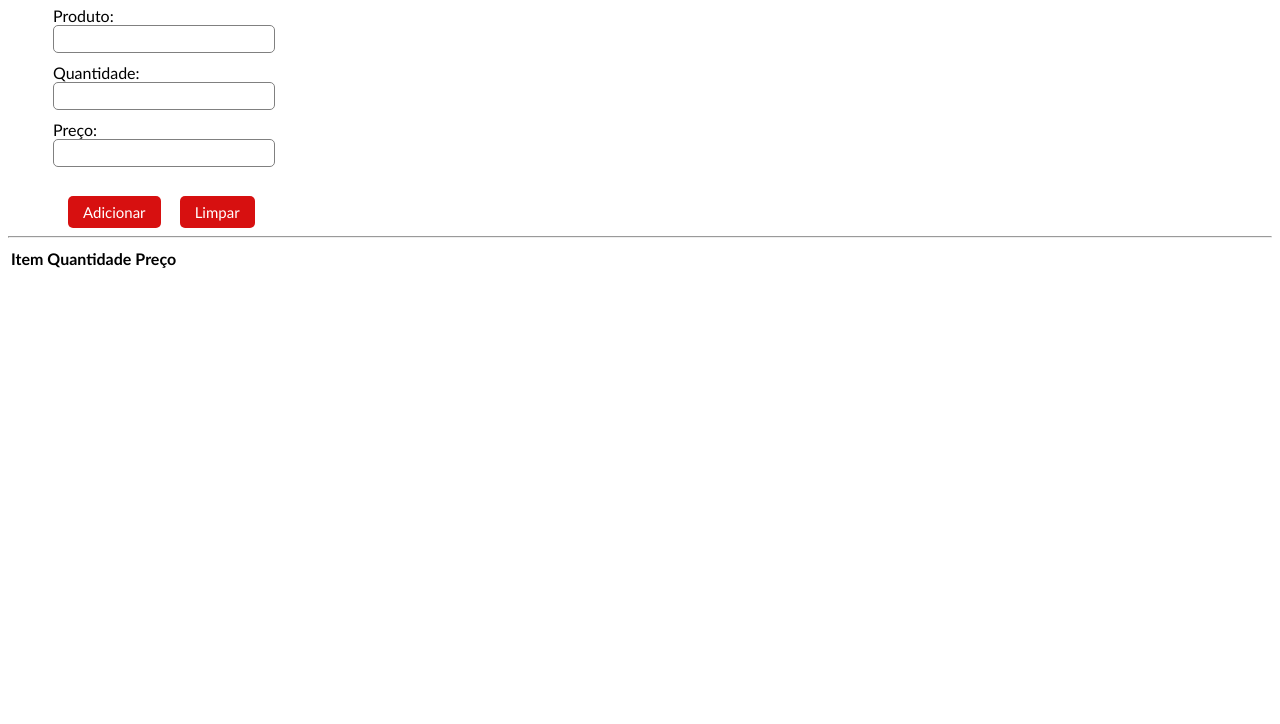
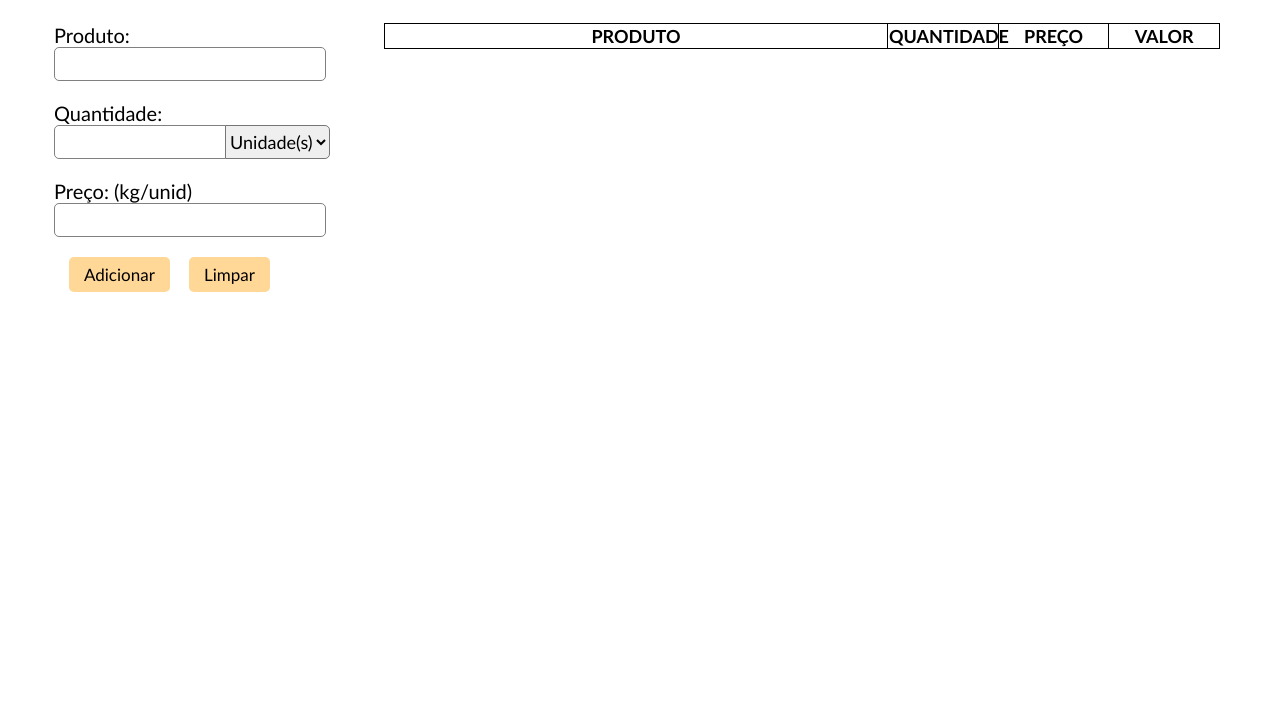
Before and after one commit to RafaFigueiroa/progweb-unicap, a plain HTML site: page lista-compras/index.html in a window 1280 px wide. Shown: the part 76-800 px from the top of the page. Drawn offline with Linux system fonts and the light colour scheme.

Commit message:
css e estruturação do html

```diff
--- a/lista-compras/index.html
+++ b/lista-compras/index.html
@@ -10,34 +10,54 @@
     <script src="script.js" defer></script>
 </head>
 <body>
-    <div class="content">
+    <header>
         <h1>Lista de Compras</h1>
-        <form>
-            <label for="inputNomeItem">Produto:</label> <br>
-            <input id="inputNomeItem" type="text"> <br>
+    </header>
+    <main>
+        <aside class="add-item">
+            <div class="container">
+                <div class="propriedade">
+                    <label for="input-produto">Produto:</label> <br>
+                    <input id="input-produto" type="text">
+                </div>
 
-            <label for="inputQtd">Quantidade:</label> <br>
-            <input id="inputQtd" type="text"> <br>
+                <div class="propriedade">
+                    <label for="input-qtd">Quantidade:</label> <br>
+                    <input id="input-qtd" type="text">
+                    <select id="tipo-qtd">
+                        <option value="Unid.">Unidade(s)</option>
+                        <option value="Kg">Quilos</option>
+                    </select>
+                </div>
 
-            <label for="inputPreco">Preço:</label> <br>
-            <input id="inputPreco" type="text"> <br> <br>
+                <div class="propriedade">
+                    <label for="input-preco">Preço: (kg/unid)</label> <br>
+                    <input id="input-preco" type="text">
+                </div>
 
-            <button id="btAdicionar" type="button">Adicionar</button>
-            <button id="btLimpar" type="button">Limpar</button>
-        </form>
-    </div>
+                <div class="buttons">
+                    <button id="bt-adicionar">Adicionar</button>
+                    <button id="bt-limpar">Limpar</button>
+                </div>
+            </div>
+        </aside>
 
-    <hr>
+        <section>
+            <table id="tabela">
+                <thead>
+                    <tr>
+                        <th id="th-produto">PRODUTO</th>
+                        <th>QUANTIDADE</th>
+                        <th>PREÇO</th>
+                        <th>VALOR</th>
+                    </tr>
+                </thead>
+                <tbody id="table-body">
+                    <!-- linhas virão aqui -->
+                </tbody>
+            </table>
+        </section>
+    </main>
 
-    <table id="tabela">
-        <thead>
-            <tr>
-                <th>Item</th>
-                <th>Quantidade</th>
-                <th>Preço</th>
-            </tr>
-        </thead>
-        <tbody id="table-body"></tbody>
-    </table>
 </body>
 </html>
--- a/lista-compras/script.js
+++ b/lista-compras/script.js
@@ -1,11 +1,12 @@
 //armazena todos os inputs da pagina
-const inputNomeItem = document.getElementById("inputNomeItem");
-const inputQtd = document.getElementById("inputQtd");
-const inputPreco = document.getElementById("inputPreco");
+const inputNomeItem = document.getElementById("input-produto");
+const inputQtd = document.getElementById("input-qtd");
+const inputPreco = document.getElementById("input-preco");
+const tipoQtd = document.getElementById("tipo-qtd");
 
 //armazena os botoes e a tabela
-const btAdicionar = document.getElementById("btAdicionar");
-const btLimpar = document.getElementById("btLimpar");
+const btAdicionar = document.getElementById("bt-adicionar");
+const btLimpar = document.getElementById("bt-limpar");
 const tabela = document.getElementById("table-body");
 
 //matriz que armazena os objetos
@@ -25,32 +26,38 @@ const redesenharTabela = (tabela, listaItens) =>{
     //reescreve a tabela por inteiro
     for(let i = 0; i < listaItens.length; i++){
         const nomeItemText = document.createTextNode(listaItens[i].nomeItem);
-        const qtdText = document.createTextNode(listaItens[i].qtd);
-        const precoText = document.createTextNode(listaItens[i].preco);
+        const qtdText = document.createTextNode(listaItens[i].qtd + " " + listaItens[i].tipo);
+        const precoText = document.createTextNode("R$" + listaItens[i].preco);
+        const valorText = document.createTextNode("R$" + listaItens[i].valor);
 
         const tdNomeItem = document.createElement("td");
         const tdQtd = document.createElement("td");
         const tdPreco = document.createElement("td");
+        const tdValor = document.createElement("td");
 
         tdNomeItem.appendChild(nomeItemText);
         tdQtd.appendChild(qtdText);
         tdPreco.appendChild(precoText);
+        tdValor.appendChild(valorText);
 
         const linhaItem = document.createElement("tr");
 
         linhaItem.appendChild(tdNomeItem);
         linhaItem.appendChild(tdQtd);
         linhaItem.appendChild(tdPreco);
+        linhaItem.appendChild(tdValor);
 
         tabela.appendChild(linhaItem);
     }
 };
 
 //molde para criar uma nova linha de
-function DescricaoItem(nomeItem, qtd, preco){
+function DescricaoItem(nomeItem, qtd, tipo, preco){
     this.nomeItem = nomeItem;
     this.qtd = qtd;
+    this.tipo = tipo;
     this.preco = preco;
+    this.valor = qtd * preco;
 }
 
 
@@ -59,6 +66,7 @@ const handleBtAdicionarClick = () =>{
     const nomeItem = inputNomeItem.value;
     const qtd = inputQtd.value;
     const preco = inputPreco.value;
+    const tipo = tipoQtd.value;
 
     //verifica se algum dos inputs está vazio
     if(!nomeItem || !qtd || !preco){
@@ -66,7 +74,7 @@ const handleBtAdicionarClick = () =>{
         return;
     }
 
-    listaItens.push(new DescricaoItem(nomeItem, qtd, preco));
+    listaItens.push(new DescricaoItem(nomeItem, qtd, tipo, preco));
 
     //chama a função para reescrever a tabela
     redesenharTabela(tabela, listaItens);
--- a/lista-compras/style.css
+++ b/lista-compras/style.css
@@ -2,8 +2,38 @@
     font-family: 'Gill Sans', 'Gill Sans MT', Calibri, 'Trebuchet MS', sans-serif;
 }
 
-.content{
-    margin-left: 45px;
+body{
+    padding: 0;
+    margin: 0;
+}
+
+header{
+    background-color: #fff696;
+    padding: 15px 0px 15px 50px;
+    margin-bottom: 30px;
+}
+
+h1{
+    margin: 0;
+}
+
+main{
+    display: grid;
+    grid-template-columns: 30% 70%;
+}
+
+aside{
+    display: flex;
+    align-items: center;
+    justify-content: center;
+}
+
+.propriedade{
+    margin-bottom: 10px;
+}
+
+label{
+    font-size: 20px;
 }
 
 input{
@@ -12,15 +42,46 @@ input{
     border-radius: 5px;
     border: 1px solid gray;
     padding: 5px 10px;
-    width: 200px;
+    width: 250px;
+    font-size: 18px;
+}
+
+#input-qtd{
+    width: 150px;
+    border-radius: 5px 0px 0px 5px;
+    margin-right: -5px;
+}
+
+#tipo-qtd{
+    height: 33.5px;
+    border-radius: 0px 5px 5px 0px;
+    font-size: 18px;
 }
 
 button{
     padding: 7px 15px;
-    font-size: 15px;
+    font-size: 17px;
     border-radius: 5px;
     border: none;
-    background-color: rgb(215, 16, 16);
-    color: white;
+    background-color: #ffd796;
     margin-left: 15px;
 }
+
+section{
+    padding-right: 60px;
+}
+
+table{
+    width: 100%;
+    border-collapse: collapse;
+    table-layout: fixed;
+}
+
+#th-produto{
+    width: 500px;
+}
+
+th, td{
+    border: 1px solid black;
+    font-size: 18px;
+}
```
